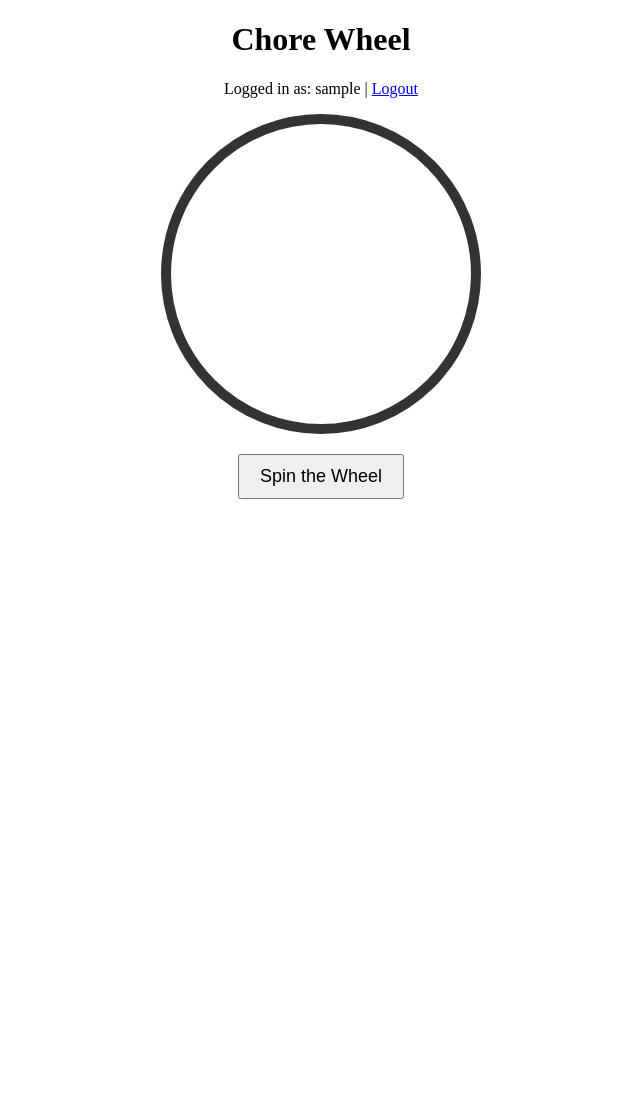
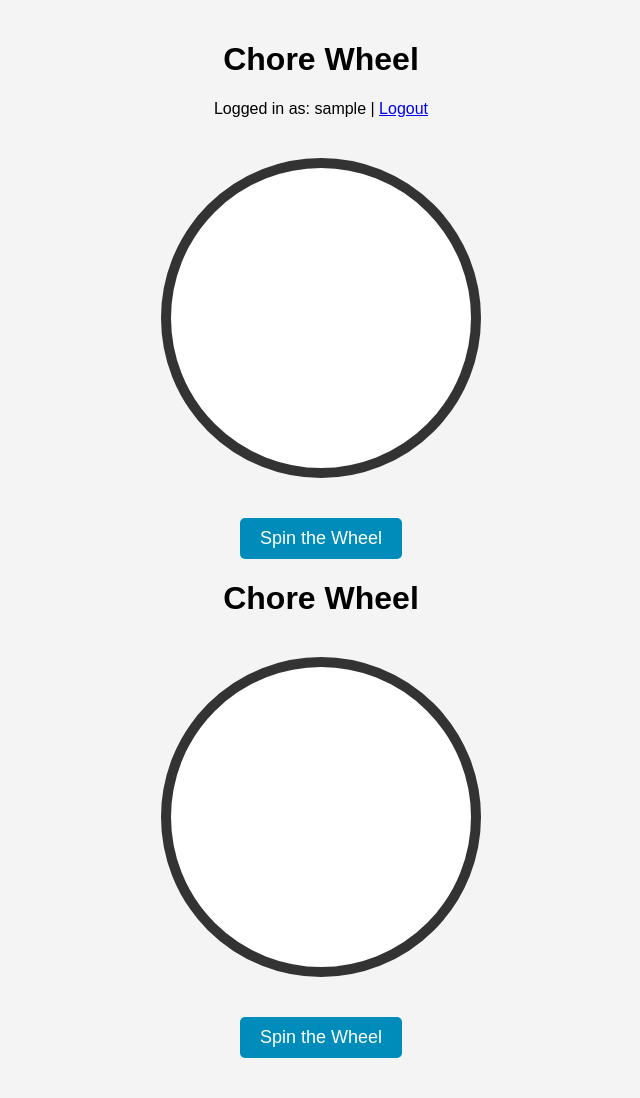
Before and after one commit to TinyTechGirl/chore-of-chores, a Flask app: page /wheel in a window 1280 px wide. Shown: the whole page, without its empty margins (319-959 px from the left). Before the commit the page ends 499 px from the top, so only its background shows below. Run offline with Flask 3, Linux system fonts and the light colour scheme; the visitor is signed in with stand-in values (Sample User, id 1).

Commit message:
added css

```diff
--- /dev/null
+++ b/css/style.css
@@ -0,0 +1,41 @@
+/* style.css */
+
+/* Base styling */
+body {
+    font-family: Arial, sans-serif;
+    background-color: #f4f4f4;
+    text-align: center;
+    margin: 0;
+    padding: 20px;
+}
+
+/* Styling for the wheel container */
+#wheel {
+    width: 300px;
+    height: 300px;
+    border: 10px solid #333;
+    border-radius: 50%;
+    margin: 40px auto;
+    position: relative;
+    background: #fff;
+}
+
+/* Styling for the spin button */
+#spin-button {
+    display: block;
+    margin: 20px auto;
+    padding: 10px 20px;
+    font-size: 18px;
+    cursor: pointer;
+    background-color: #008CBA;
+    color: white;
+    border: none;
+    border-radius: 5px;
+}
+
+/* Styling for the result text */
+#result {
+    font-size: 24px;
+    margin-top: 20px;
+    color: #333;
+}
--- a/templates/wheel.html
+++ b/templates/wheel.html
@@ -57,4 +57,16 @@
         });
     </script>
 </body>
+<head>
+    <title>Chore Wheel</title>
+    <link rel="stylesheet" href="{{ url_for('static', filename='css/style.css') }}">
+</head>
+<body>
+    <h1>Chore Wheel</h1>
+    <div id="wheel"></div>
+    <button id="spin-button">Spin the Wheel</button>
+    <div id="result"></div>
+
+    <script src="{{ url_for('static', filename='js/script.js') }}"></script>
+</body>
 </html>
```
Also changed, not shown: css/script.js (added, +27 -0 lines).
